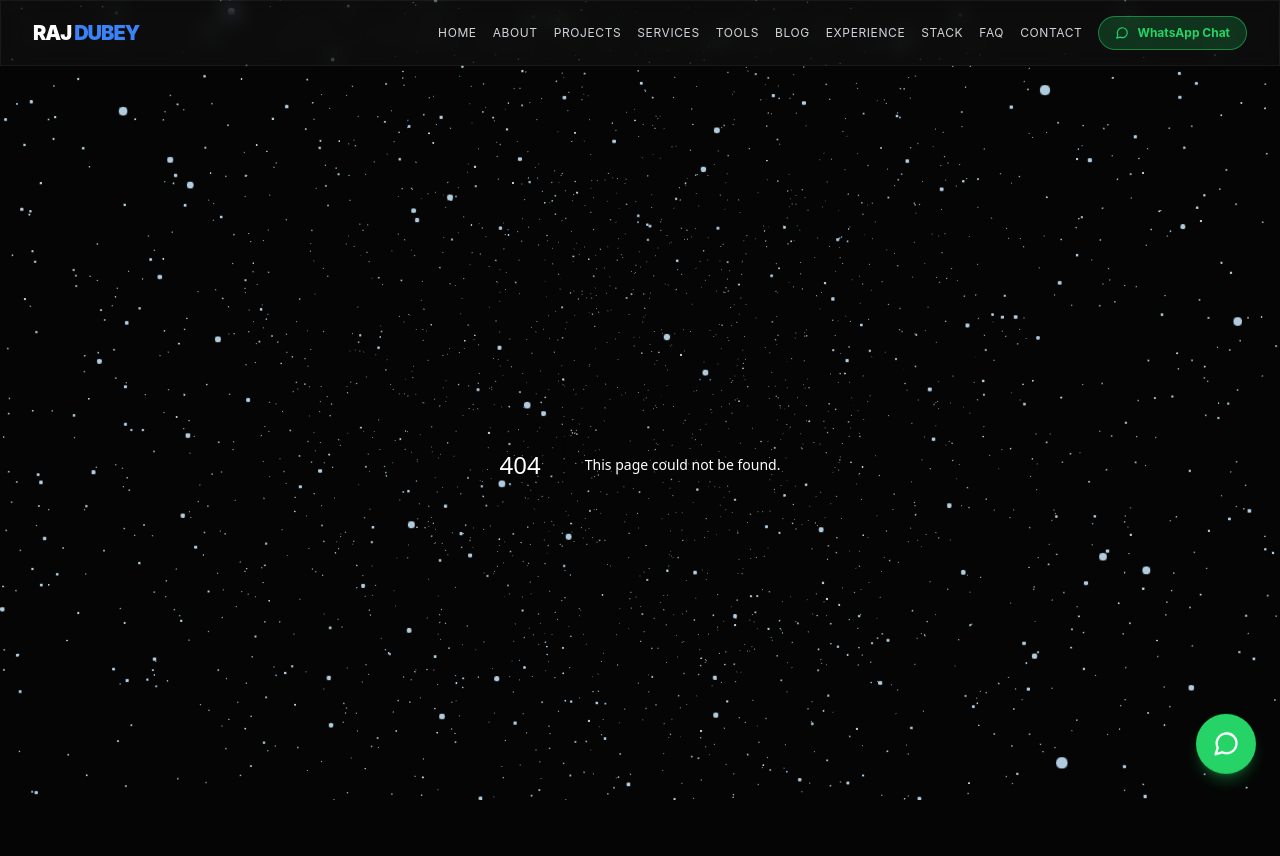
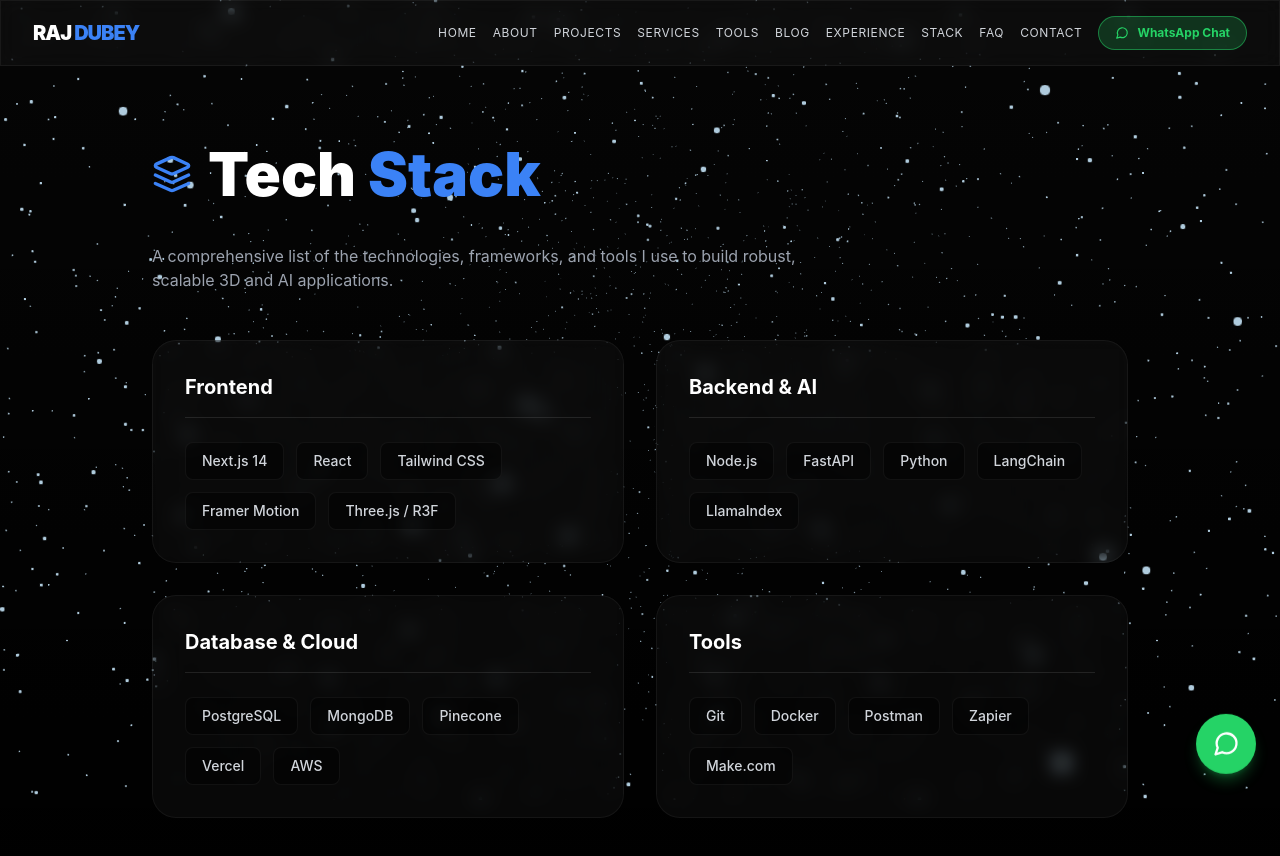
Before and after one commit to rajr432/novaforge-app-1773338676370, a Next.js app: page /stack in a window 1280 px wide. Before the commit this address had no page. Shown: the top 856 px of the page. Built offline with nearby package versions, Linux system fonts and the light colour scheme.

Commit message:
Initial commit from NovaForge: app/stack/page.tsx

```diff
--- /dev/null
+++ b/app/stack/page.tsx
@@ -0,0 +1,35 @@
+import { Layers } from 'lucide-react';
+
+export default function Stack() {
+  const stacks = {
+    'Frontend': ['Next.js 14', 'React', 'Tailwind CSS', 'Framer Motion', 'Three.js / R3F'],
+    'Backend & AI': ['Node.js', 'FastAPI', 'Python', 'LangChain', 'LlamaIndex'],
+    'Database & Cloud': ['PostgreSQL', 'MongoDB', 'Pinecone', 'Vercel', 'AWS'],
+    'Tools': ['Git', 'Docker', 'Postman', 'Zapier', 'Make.com']
+  };
+
+  return (
+    <div className="max-w-5xl mx-auto p-6 py-20">
+      <div className="flex items-center gap-4 mb-10 text-center justify-center md:justify-start">
+        <Layers className="w-10 h-10 text-blue-500" />
+        <h1 className="text-4xl md:text-6xl font-black">Tech <span className="text-blue-500">Stack</span></h1>
+      </div>
+      <p className="text-gray-400 mb-12 max-w-2xl text-center md:text-left">A comprehensive list of the technologies, frameworks, and tools I use to build robust, scalable 3D and AI applications.</p>
+
+      <div className="grid md:grid-cols-2 gap-8">
+        {Object.entries(stacks).map(([category, items]) => (
+          <div key={category} className="glass-panel p-8 rounded-3xl">
+            <h2 className="text-xl font-bold mb-6 text-white border-b border-white/10 pb-4">{category}</h2>
+            <div className="flex flex-wrap gap-3">
+              {items.map(item => (
+                <span key={item} className="px-4 py-2 bg-black/40 border border-white/5 rounded-lg text-sm font-medium text-gray-300 hover:text-blue-400 hover:border-blue-500/50 transition-colors cursor-default">
+                  {item}
+                </span>
+              ))}
+            </div>
+          </div>
+        ))}
+      </div>
+    </div>
+  );
+}
```
